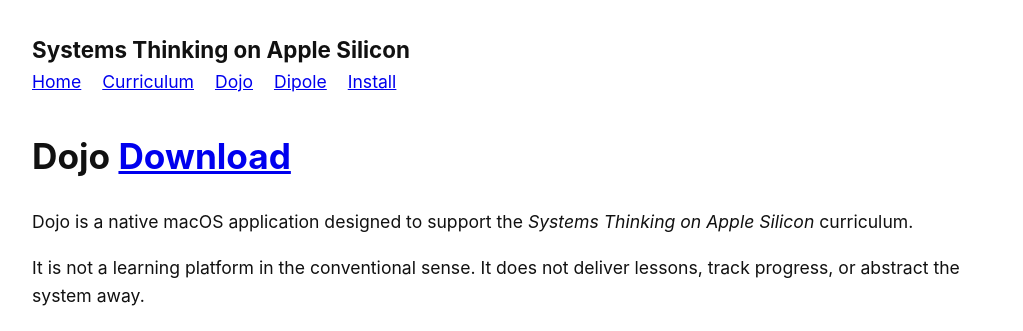
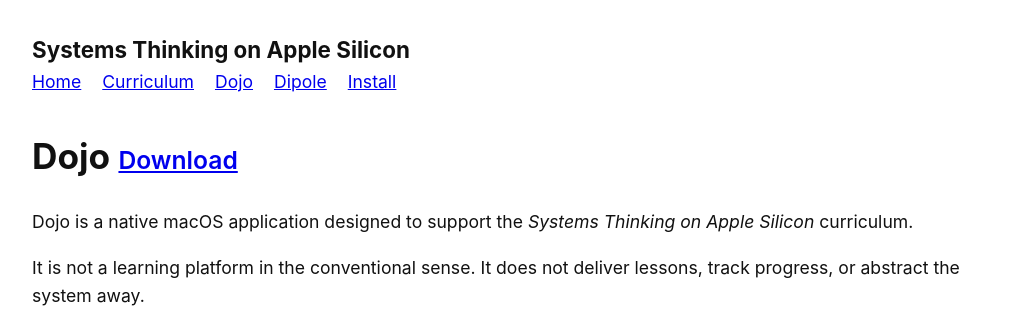
Before and after one commit to Mercurial-Hermes/systems-thinking-on-apple-silicon, a Jekyll site: the page built from site/dojo.md, in a window 1280 px wide. Shown: the top 331 px of the page, without its empty margins (128-1151 px from the left). Built offline with Jekyll 4.4.1, drawn with Linux system fonts in a browser that asks for light colours.

Commit message:
Site: Dojo
- styling for download link

```diff
--- a/site/assets/site.css
+++ b/site/assets/site.css
@@ -27,6 +27,11 @@ header > div {
   font-weight: 700;
 }
 
+.download-link a {
+  font-size: 0.7em;
+  font-weight: 600;
+}
+
 nav a {
   margin-right: 1rem;
 }
--- a/site/dojo.md
+++ b/site/dojo.md
@@ -4,7 +4,7 @@ title: Dojo Overview
 permalink: /dojo/
 ---
 
-# Dojo [Download]({{ "/install-dojo/" | relative_url }})
+# Dojo <span class="download-link">[Download]({{ "/install-dojo/" | relative_url }})</span>
 
 Dojo is a native macOS application designed to support the *Systems Thinking on Apple Silicon* curriculum.
 
```
Also changed, not shown: site/index.md (+2 -2 lines).
